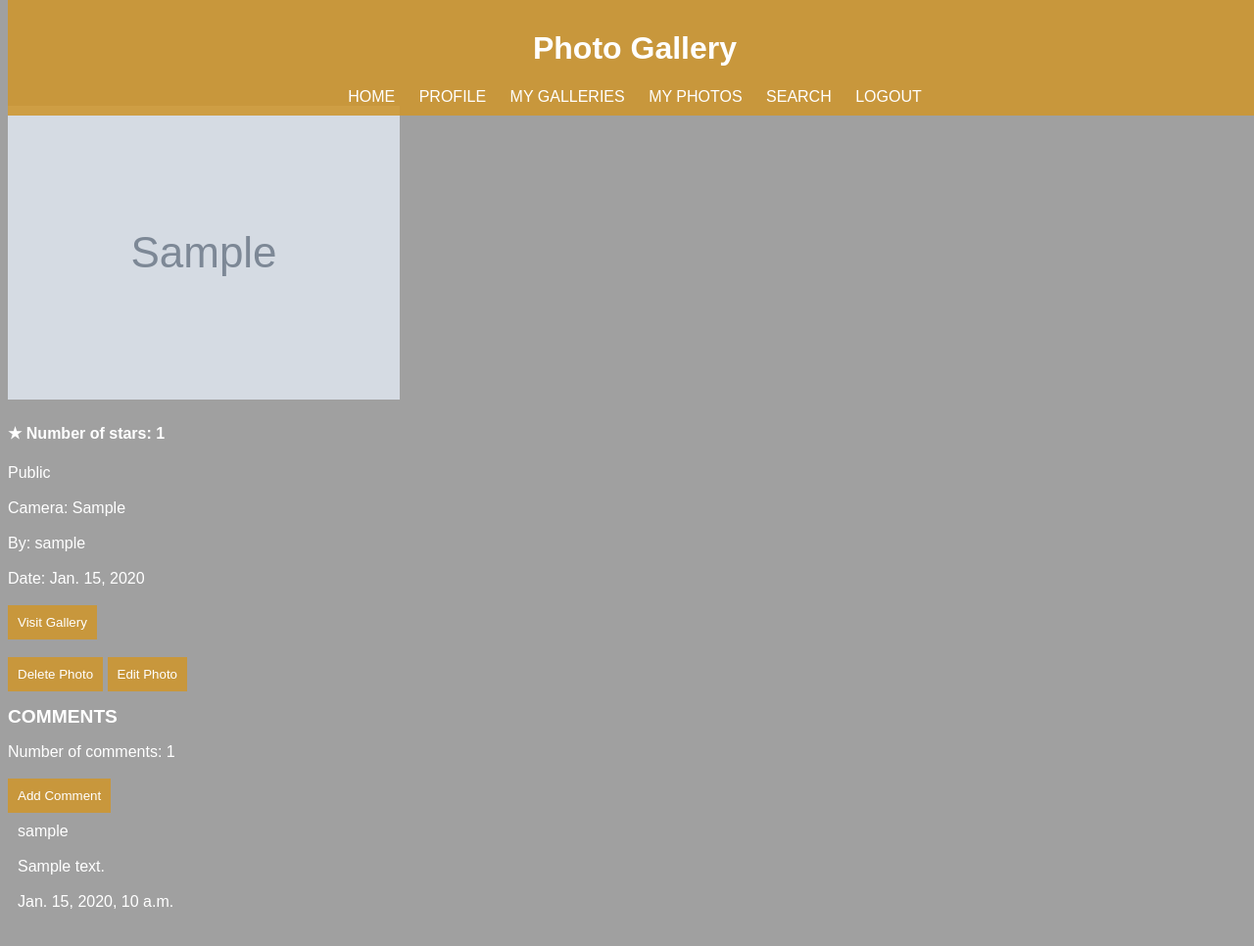
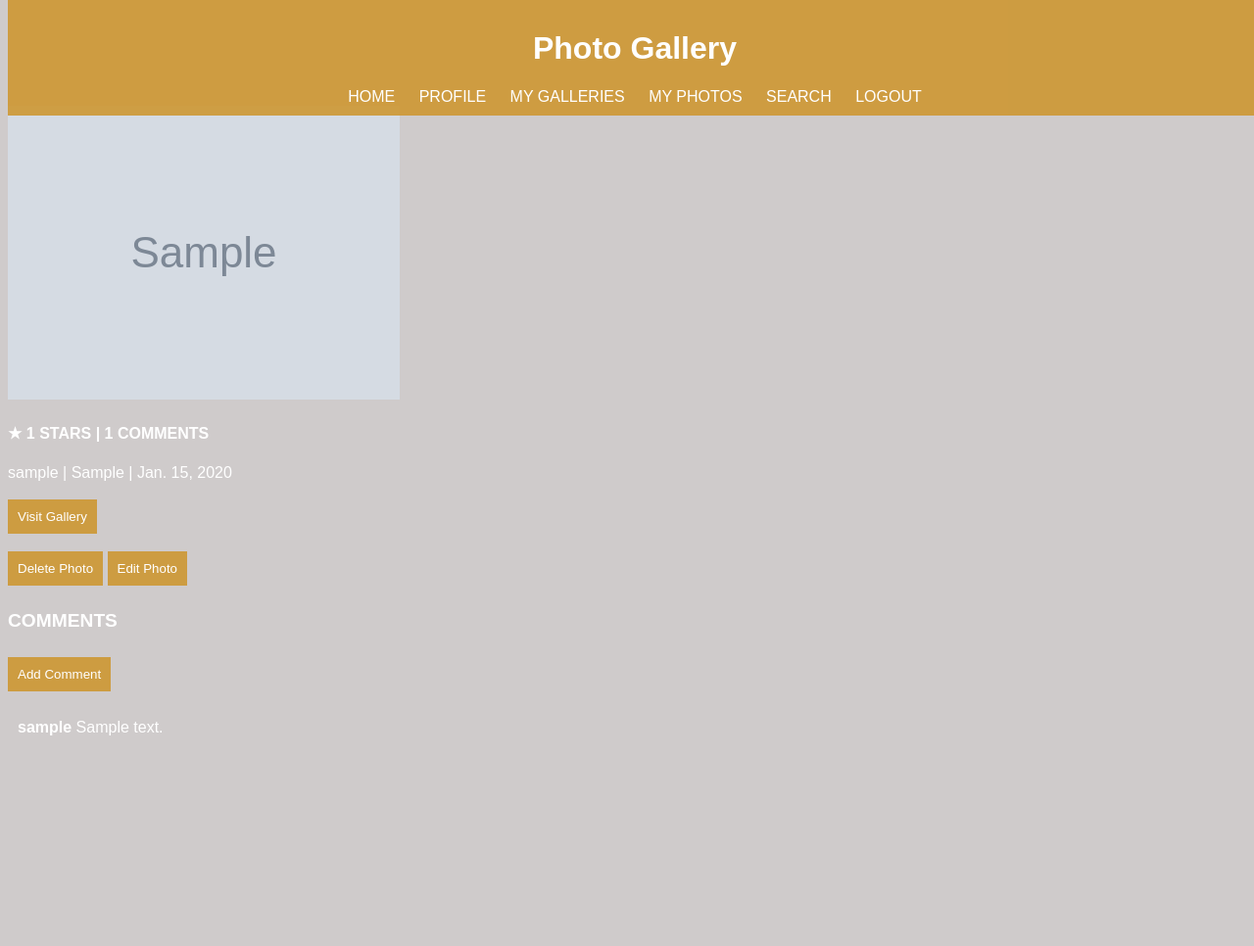
Before and after one commit to shaneneiman/photogallery-django, a Django app: page /photo/view/1 in a window 1280 px wide. Shown: the whole page at 98% size. After the commit the page ends 751 px from the top, so only its background shows below. Run offline with Django 3.2, Linux system fonts and the light colour scheme; a user stored in the database is signed in; tables that the repository leaves empty hold one stand-in row (values such as "Sample post"); grey boxes marked "Sample" are stand-in pictures; parts of the project's set-up code (start-up, migrations or seed data) failed here and were passed over.

Commit message:
fixed JS bug on view photo and more styling updates

```diff
--- a/photogallery/views.py
+++ b/photogallery/views.py
@@ -224,7 +224,7 @@ def view_gallery(request, gallery_pk):
 @login_required
 def view_photo(request, photo_pk):
     photo = get_object_or_404(Photo.objects.for_user(request.user).count_interactions(), pk=photo_pk)
-    comments = photo.comments.all()
+    comments = photo.comments.order_by("comment_date").reverse()
     starred_photo = False
     gallery = None
     if photo in request.user.starred_photos.all():
--- a/static/css/style.css
+++ b/static/css/style.css
@@ -20,7 +20,7 @@ header {
 }
 
 body {
-    background-color: rgb(160, 160, 160);
+    background-color: rgb(207, 203, 203);
     padding: 20 px;
 }
 
--- a/templates/photogallery/index.html
+++ b/templates/photogallery/index.html
@@ -13,7 +13,6 @@
         {% for photo in photos %}
         <div class="flex-item">
             <a href="{% url 'view_photo' photo_pk=photo.pk %}"><img src="{{ photo.photo_thumb.url }}"/></a>
-            <div class="text">Camera: {{ photo.camera }}</div>
         </div>
     {% endfor %}
     </div>
@@ -22,7 +21,6 @@
         {% for photo in all_photos %}
         <div class="flex-item">
             <a href="{% url 'view_photo' photo_pk=photo.pk %}"><img src="{{ photo.photo_thumb.url }}"/></a>
-            <div class="text">Camera: {{ photo.camera }}</div>
         </div>
     {% endfor %}
     </div>
--- a/templates/photogallery/search.html
+++ b/templates/photogallery/search.html
@@ -33,9 +33,7 @@
     {% for photo in photos %}
         <div class="flex-item">
             <a href="{% url 'view_photo' photo_pk=photo.pk %}"><img src="{{ photo.photo_thumb.url }}"/></a>
-            <div class="text">Camera: {{ photo.camera }} </div>
-            <div class="text">Taken by: {{ photo.photo_by }} </div>
-        </div><br>
+        </div>
     {% empty %}
         <p class="text">There are no photos matching your search</p>
     {% endfor %}
--- a/templates/photogallery/view_photo.html
+++ b/templates/photogallery/view_photo.html
@@ -11,16 +11,9 @@
         {% else %}
             &#9734;
         {% endif %}
-    </a> Number of stars: {{ photo.num_stars }}
+    </a>{{ photo.num_stars }} STARS | {{ photo.num_comments }} COMMENTS
 </h4>
-{% if photo.public_photo == True %}
-<div class="text">Public</div><br>
-{% else %}
-<div class="text">Private</div><br>
-{% endif %}
-<div class="text">Camera: {{ photo.camera }}</div><br>
-<div class="text">By: {{ photo.photo_by }}</div><br>
-<div class="text">Date: {{ photo.photo_added_date }}</div><br>
+<div class="text">{{ photo.photo_by }} | {{ photo.camera }} | {{ photo.photo_added_date }}</div><br>
 {% if gallery is not None %}
 <a href="{% url 'view_gallery' gallery_pk=gallery.pk %}"><button>Visit Gallery</button></a><br>
 {% endif %}
@@ -45,8 +38,7 @@
 </div>
 {% endif %}
 
-<h2 class="title">Comments</h2>
-<div class="text">Number of comments: {{ photo.num_comments }}</div><br>
+<h4 class="title">Comments</h4>
 <div><button id="addcomment-button">Add Comment</button></div>
 <div id="addcomment-form" class="hidden">
     <form class="form-style" action="{% url 'add_comment' photo_pk=photo_pk %}" method="POST">
@@ -54,13 +46,11 @@
         {{ CommentForm.as_p }}
         <button type="submit">Add Comment</button>
     </form>
-</div>
+</div><br>
 {% if comments is not None %}
     {% for comment in comments %}
     <div class="flex-item">
-        <div class="text">{{ comment.comment_by }}</div><br>
-        <div class="text">{{ comment.body }}</div><br>
-        <div class="text">{{ comment.comment_date }}</div><br>
+        <div class="text"><b>{{ comment.comment_by }}</b>   {{ comment.body }}</div>
     </div>
     {% empty %}
     <p class="text">No comments yet!</p>
@@ -87,6 +77,13 @@
     })
 
     // Show Forms and Hide Buttons
+    function makeAddCommentFormVisable () {
+        let addCommentFormSection = document.querySelector("#addcomment-form")
+        let addCommentButton = document.querySelector("#addcomment-button")
+        addCommentFormSection.classList.remove("hidden")
+        addCommentButton.classList.add("hidden")
+    }
+
     function makeEditPhotoFormVisable () {
         let editPhotoFormSection = document.querySelector("#editphoto-form")
         let editPhotoButton = document.querySelector("#editphoto-button")
@@ -94,17 +91,14 @@
         editPhotoButton.classList.add("hidden")
     }
 
-    function makeAddCommentFormVisable () {
-        let addCommentFormSection = document.querySelector("#addcomment-form")
-        let addCommentButton = document.querySelector("#addcomment-button")
-        addCommentFormSection.classList.remove("hidden")
-        addCommentButton.classList.add("hidden")
+    let addComment = document.querySelector("#addcomment-button")
+    if (addComment) {
+        addComment.addEventListener("click", makeAddCommentFormVisable)
     }
 
     let editPhoto = document.querySelector("#editphoto-button")
-    editPhoto.addEventListener("click", makeEditPhotoFormVisable)
-
-    let addComment = document.querySelector("#addcomment-button")
-    addComment.addEventListener("click", makeAddCommentFormVisable)
+    if (editPhoto) {
+        editPhoto.addEventListener("click", makeEditPhotoFormVisable)
+    }
 </script>
 {% endblock %}
```
Also changed, not shown: templates/photogallery/view_gallery.html (+2 -8 lines).
